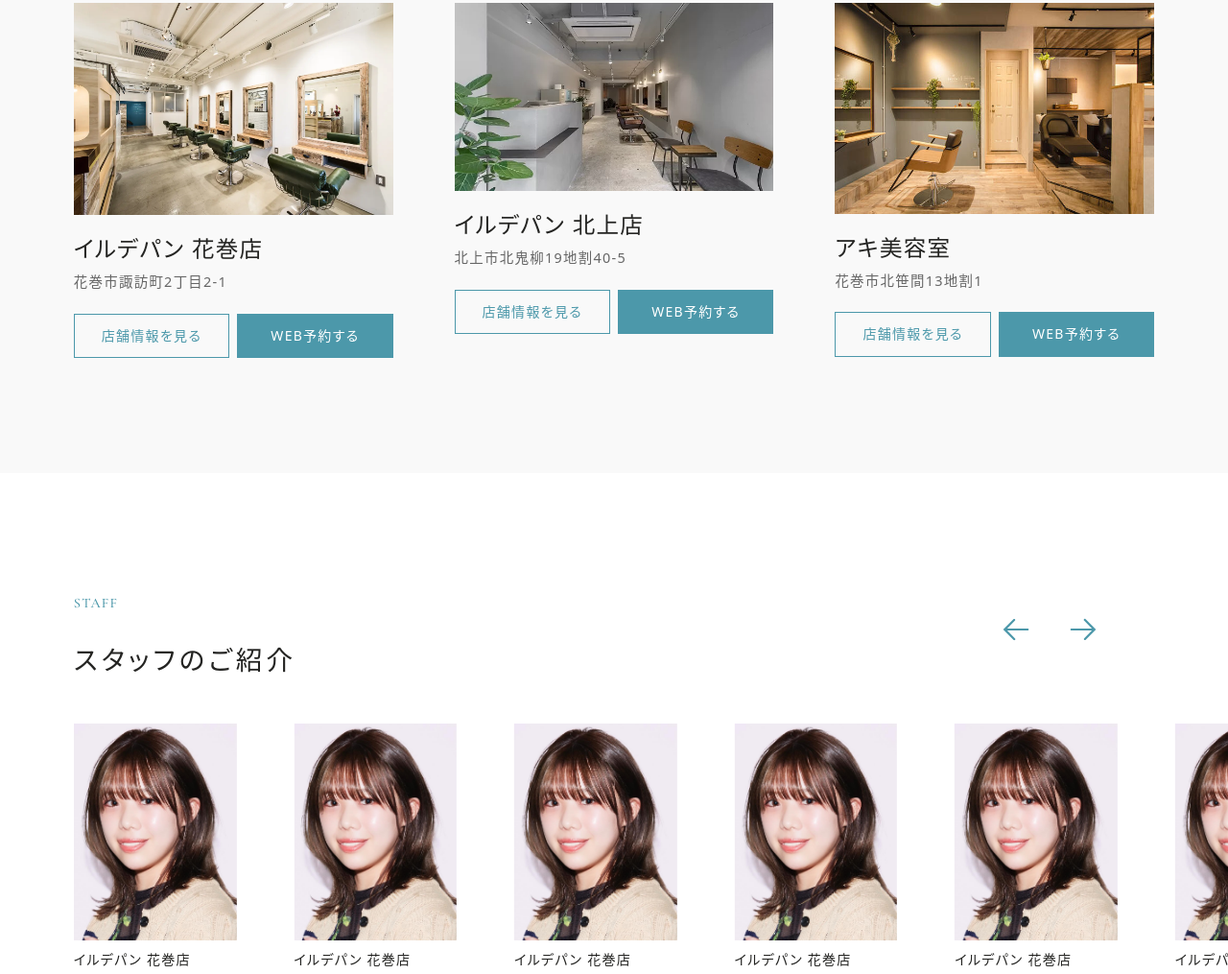
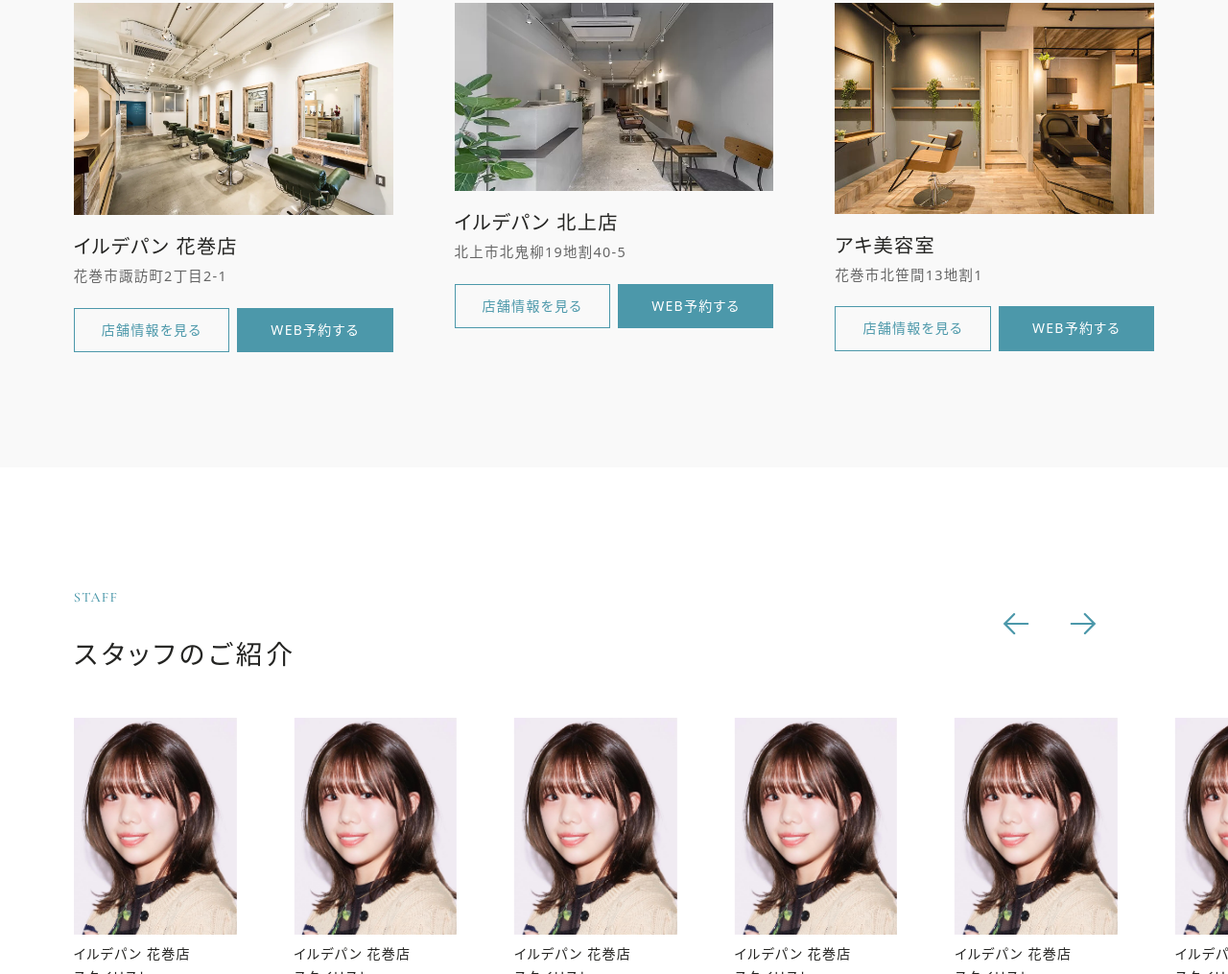
Before and after one commit to takeru-k/ile, a plain HTML site: page index.html in a window 1280 px wide. Shown: the part 1773-2788 px from the top of the page at 96% size. Drawn offline with nearby package versions, Linux system fonts and the light colour scheme.

Commit message:
css修正

```diff
--- a/css/style.css
+++ b/css/style.css
@@ -584,7 +584,7 @@ margin: 0 auto;
 }
 
 .c-card__title{
-  font-size: clamp(19.94px, 0.374vw + 18.744px, 25.92px);
+  font-size: clamp(18px, 0.225vw + 17.280px, 21.6px);
   margin-top: 16px;
    font-family: var(--title-font);
    font-weight: normal;
--- a/js/main.js
+++ b/js/main.js
@@ -17,7 +17,7 @@ $(function(){
 const mySwiper = new Swiper('.swiper', {
   // Optional parameters
 
-   slidesPerView: 2.4,
+   slidesPerView: 2.2,
 
    breakpoints: {
     // スライドの表示枚数：500px以上の場合
```
